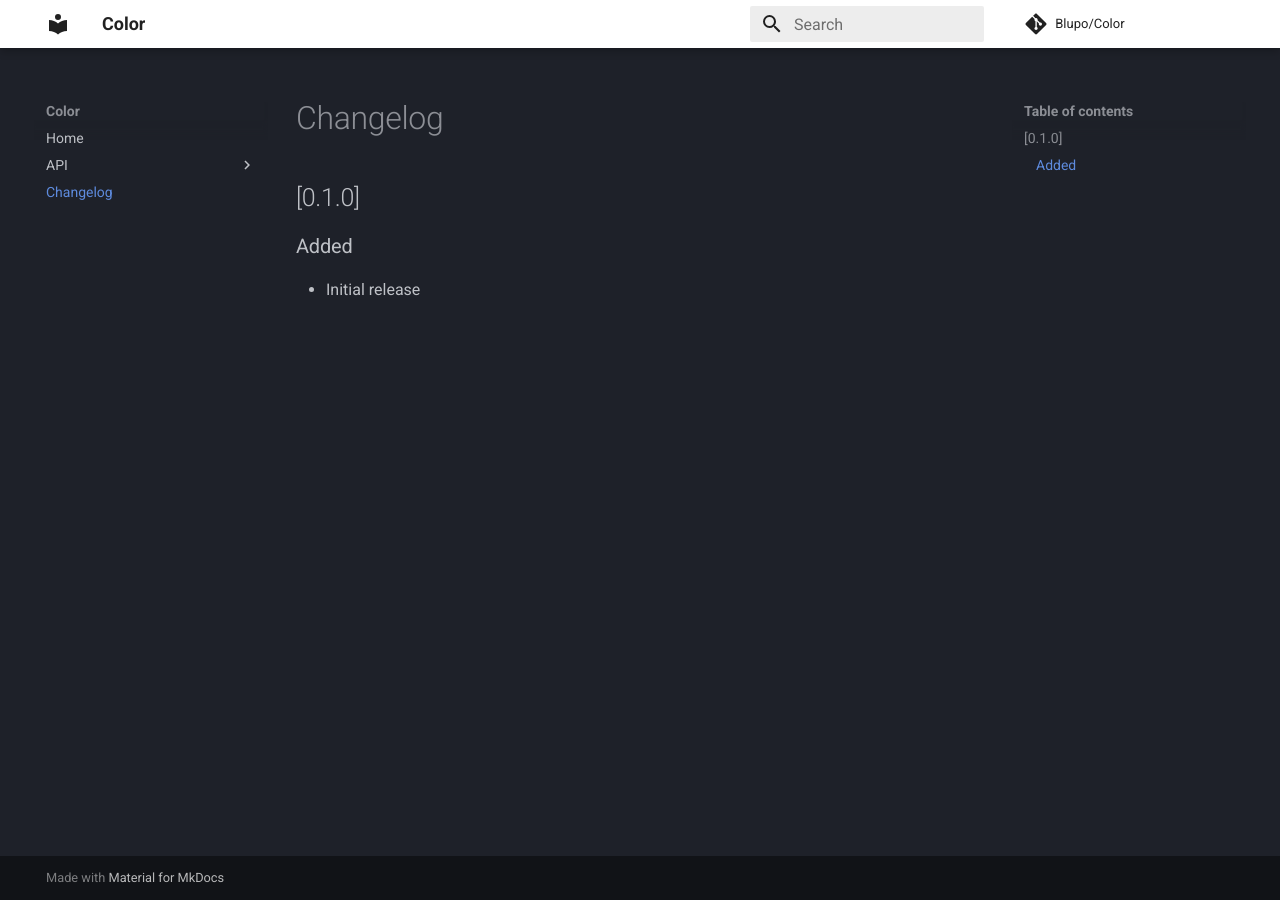
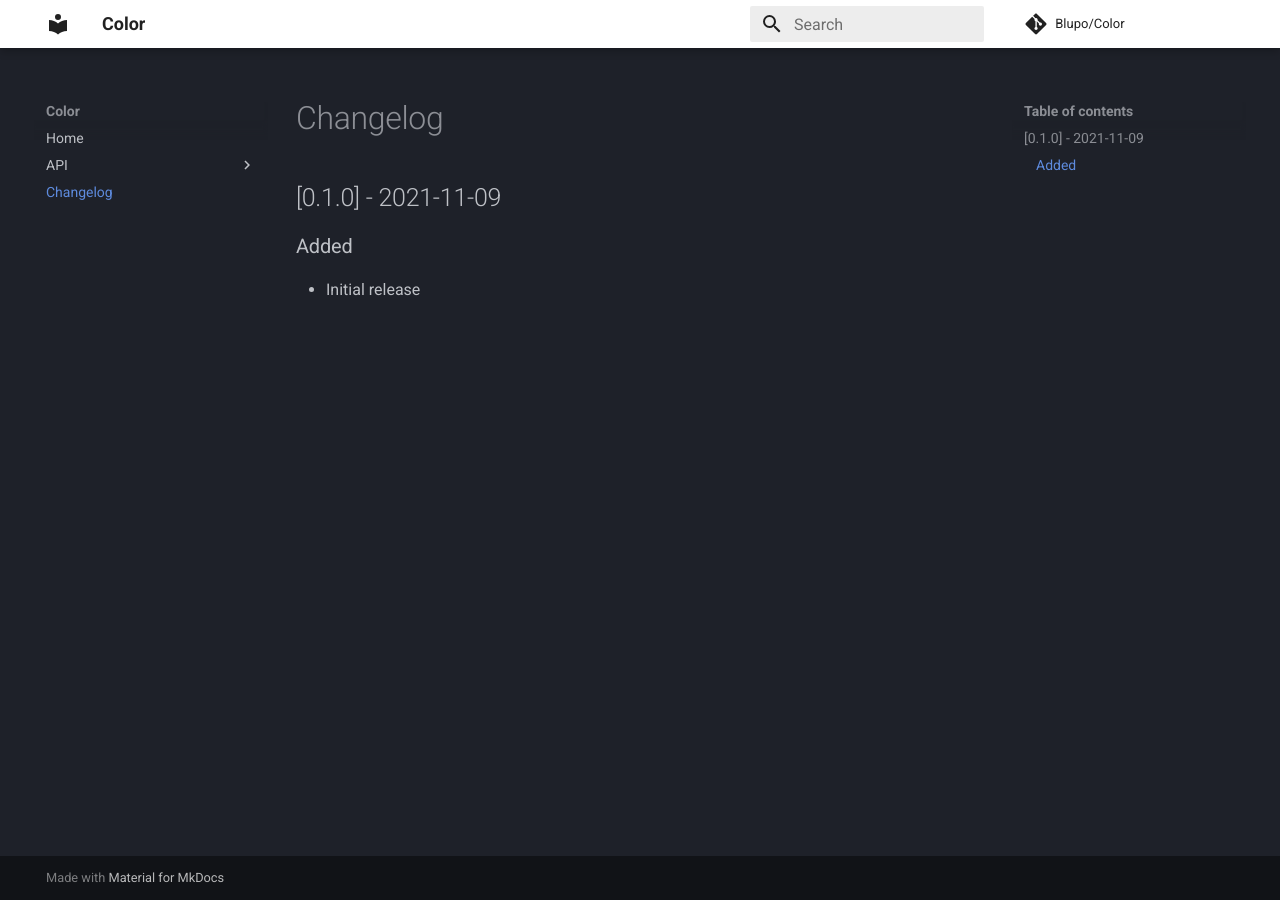
Before and after one commit to Blupo/Color, an MkDocs documentation site: the page built from docs/changelog.md, in a window 1280 px wide. Built offline with MkDocs 1.6.1 and Material for MkDocs 9.7.7, drawn with Linux system fonts in a browser that asks for light colours; comment, search, counter and statistics services are not loaded.

Commit message:
Update changelog.md

```diff
--- a/docs/changelog.md
+++ b/docs/changelog.md
@@ -1,4 +1,3 @@
-## [0.1.0]
+## [0.1.0] - 2021-11-09
 ### Added
-
 - Initial release
```
